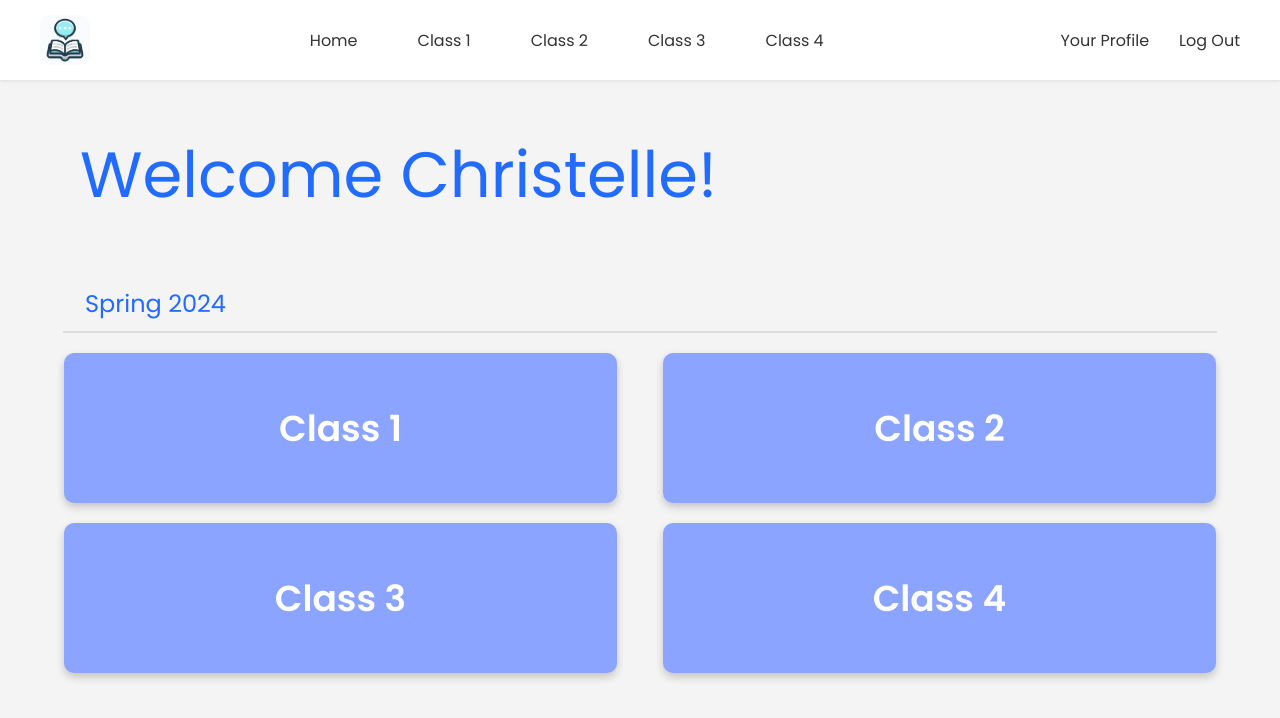
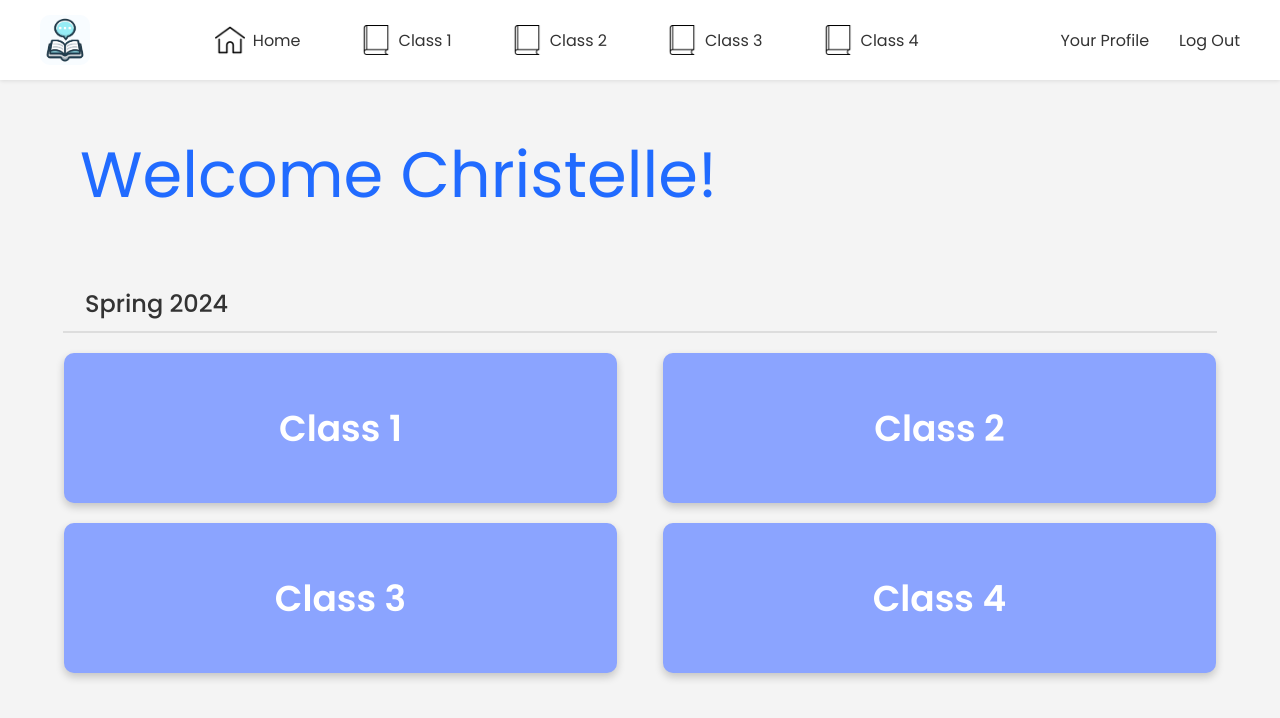
Before and after one commit to christellelopez/CS278-Studdies, a plain HTML site: page homepage.html in a window 1280 px wide. Drawn offline with Linux system fonts and the light colour scheme.

Commit message:
navbar changes

```diff
--- a/homepage.css
+++ b/homepage.css
@@ -43,6 +43,14 @@ nav {
     color: #333;
     padding: 10px 20px;
     transition: color 0.3s;
+    display: flex;
+    align-items: center;
+}
+
+.nav-btn img.nav-logo {
+    height: 30px;
+    width: 30px;
+    margin-right: 8px;
 }
 
 .nav-btn:hover {
@@ -142,8 +150,8 @@ nav {
 
 .content-full-width .subheading {
     font-size: 1.5rem;
-    font-weight: 300;
-    color: #216bff;
+    font-weight: 500;
+    color: #333;
     margin-top: 70px;
     margin-bottom: 10px;
     margin-left: 85px;
--- a/homepage.html
+++ b/homepage.html
@@ -15,11 +15,26 @@
         </div>
         <div class="nav-buttons-container">
             <div class="nav-buttons">
-                <button class="nav-btn" onclick="goHome()">Home</button>
-                <button class="nav-btn" onclick="showClass('class1')">Class 1</button>
-                <button class="nav-btn" onclick="showClass('class2')">Class 2</button>
-                <button class="nav-btn" onclick="showClass('class3')">Class 3</button>
-                <button class="nav-btn" onclick="showClass('class4')">Class 4</button>
+                <button class="nav-btn" onclick="goHome()">
+                    <img src="static/images/home.png" alt="Home Logo" class="nav-logo">
+                    Home
+                </button>
+                <button class="nav-btn" onclick="showClass('class1')">
+                    <img src="static/images/book.png" alt="Class 1 Logo" class="nav-logo">
+                    Class 1
+                </button>
+                <button class="nav-btn" onclick="showClass('class2')">
+                    <img src="static/images/book.png" alt="Class 2 Logo" class="nav-logo">
+                    Class 2
+                </button>
+                <button class="nav-btn" onclick="showClass('class3')">
+                    <img src="static/images/book.png" alt="Class 3 Logo" class="nav-logo">
+                    Class 3
+                </button>
+                <button class="nav-btn" onclick="showClass('class4')">
+                    <img src="static/images/book.png" alt="Class 4 Logo" class="nav-logo">
+                    Class 4
+                </button>
             </div>
         </div>
         <div class="nav-links">
```
Also changed, not shown: static/images/book.png (added), static/images/home.png (added).
